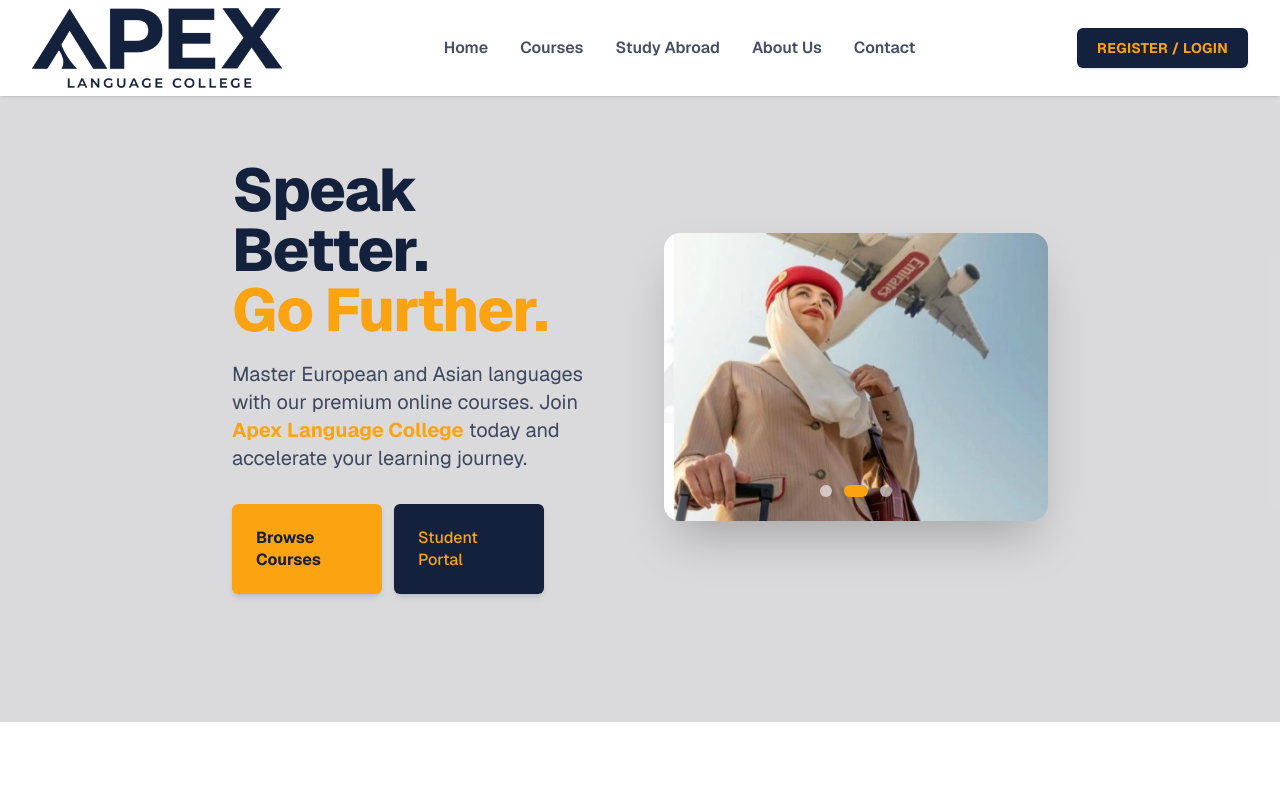
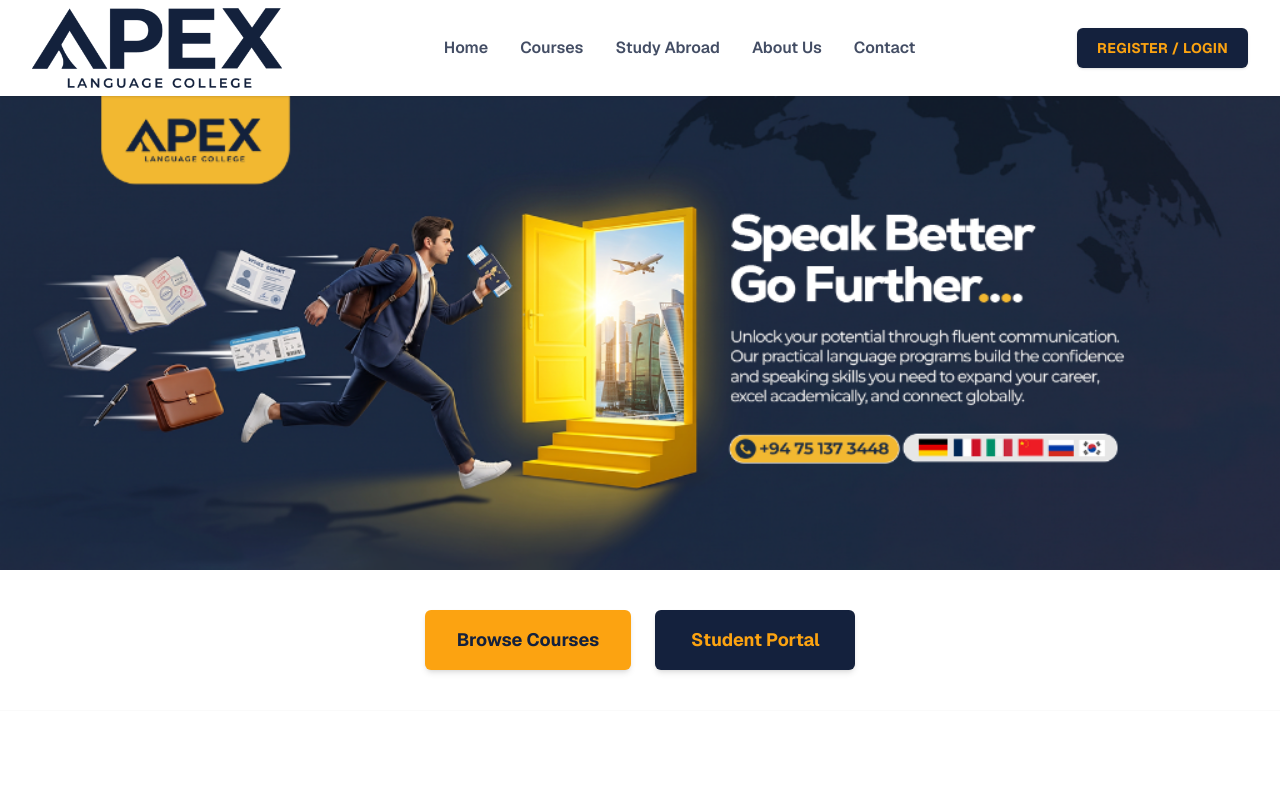
Before and after one commit to hasith360/LMS, a Next.js app: page / in a window 1280 px wide. Shown: the top 789 px of the page. Built offline with nearby package versions, Linux system fonts and the light colour scheme; grey boxes are pictures that could not be loaded.

Commit message:
Update hero section banner and Italy PDF guide

```diff
--- a/src/app/page.tsx
+++ b/src/app/page.tsx
@@ -1,5 +1,4 @@
 import Link from 'next/link';
-import HeroSlider from '@/components/HeroSlider';
 
 export default function Home() {
   return (
@@ -36,37 +35,22 @@
 
       {/* Hero Section */}
       <main>
-        <div className="relative bg-gray pt-16 pb-32 flex items-center min-h-[70vh]">
-          <div className="absolute inset-0 bg-blue/5"></div>
-          <div className="relative max-w-7xl mx-auto px-4 sm:px-6 lg:px-8 flex flex-col lg:flex-row items-center gap-12">
+        <div className="w-full bg-[#202E44] flex justify-center">
+          <img
+            src="/banner.png"
+            alt="Apex Language College - Speak Better Go Further"
+            className="w-full max-w-[1920px] h-auto object-contain"
+          />
+        </div>
 
-            <div className="text-center lg:text-left lg:w-1/2">
-              <h1 className="text-4xl tracking-tight font-extrabold text-blue sm:text-5xl md:text-6xl">
-                <span className="block">Speak Better.</span>
-                <span className="block text-gold">Go Further.</span>
-              </h1>
-              <p className="mt-3 max-w-md mx-auto lg:mx-0 text-base text-blue/80 sm:text-lg md:mt-5 md:text-xl md:max-w-3xl">
-                Master European and Asian languages with our premium online courses.
-                Join <span className="font-bold text-gold">Apex Language College</span> today and accelerate your learning journey.
-              </p>
-              <div className="mt-8 max-w-md mx-auto lg:mx-0 flex justify-center lg:justify-start gap-3">
-                <Link href="/courses" className="flex flex-col items-start justify-center px-6 py-4 rounded-md shadow-md text-blue bg-gold hover:bg-yellow-500 transition-colors w-[130px] md:w-[150px] h-[90px]">
-                  <span className="font-bold text-sm md:text-base leading-snug">Browse</span>
-                  <span className="font-bold text-sm md:text-base leading-snug">Courses</span>
-                </Link>
-                <Link href="/signup" className="flex flex-col items-start justify-center px-6 py-4 rounded-md shadow-md text-gold bg-blue hover:bg-blue/90 transition-colors w-[130px] md:w-[150px] h-[90px]">
-                  <span className="font-medium text-sm md:text-base leading-snug">Student</span>
-                  <span className="font-medium text-sm md:text-base leading-snug">Portal</span>
-                </Link>
-              </div>
-            </div>
-
-            <div className="lg:w-1/2 flex justify-center w-full px-4 sm:px-0 mt-8 lg:mt-0">
-              <div className="w-full max-w-md transform hover:scale-[1.02] transition-transform duration-500">
-                <HeroSlider />
-              </div>
-            </div>
-
+        <div className="bg-white py-10 border-b border-gray/20">
+          <div className="max-w-7xl mx-auto px-4 sm:px-6 lg:px-8 flex flex-col sm:flex-row justify-center items-center gap-6">
+            <Link href="/courses" className="flex items-center justify-center px-8 py-4 rounded-md shadow-md text-blue bg-gold hover:bg-yellow-500 transition-colors font-bold text-lg w-full sm:w-auto min-w-[200px]">
+              Browse Courses
+            </Link>
+            <Link href="/signup" className="flex items-center justify-center px-8 py-4 rounded-md shadow-md text-gold bg-blue hover:bg-blue/90 transition-colors font-bold text-lg w-full sm:w-auto min-w-[200px]">
+              Student Portal
+            </Link>
           </div>
         </div>
 
```
Also changed, not shown: public/banner.png (added), 1 other file (tests, documents, lock files or other folders).
